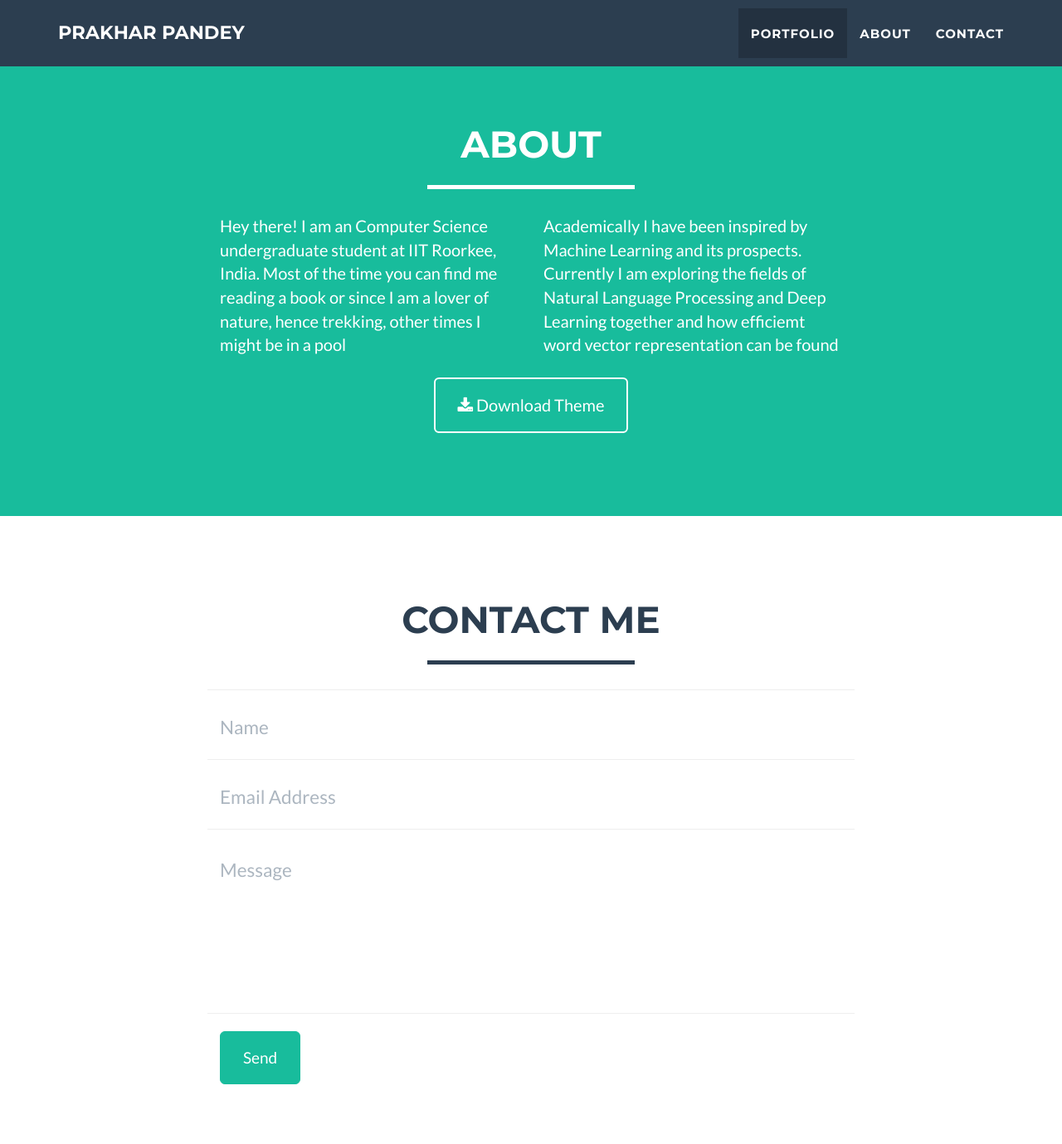
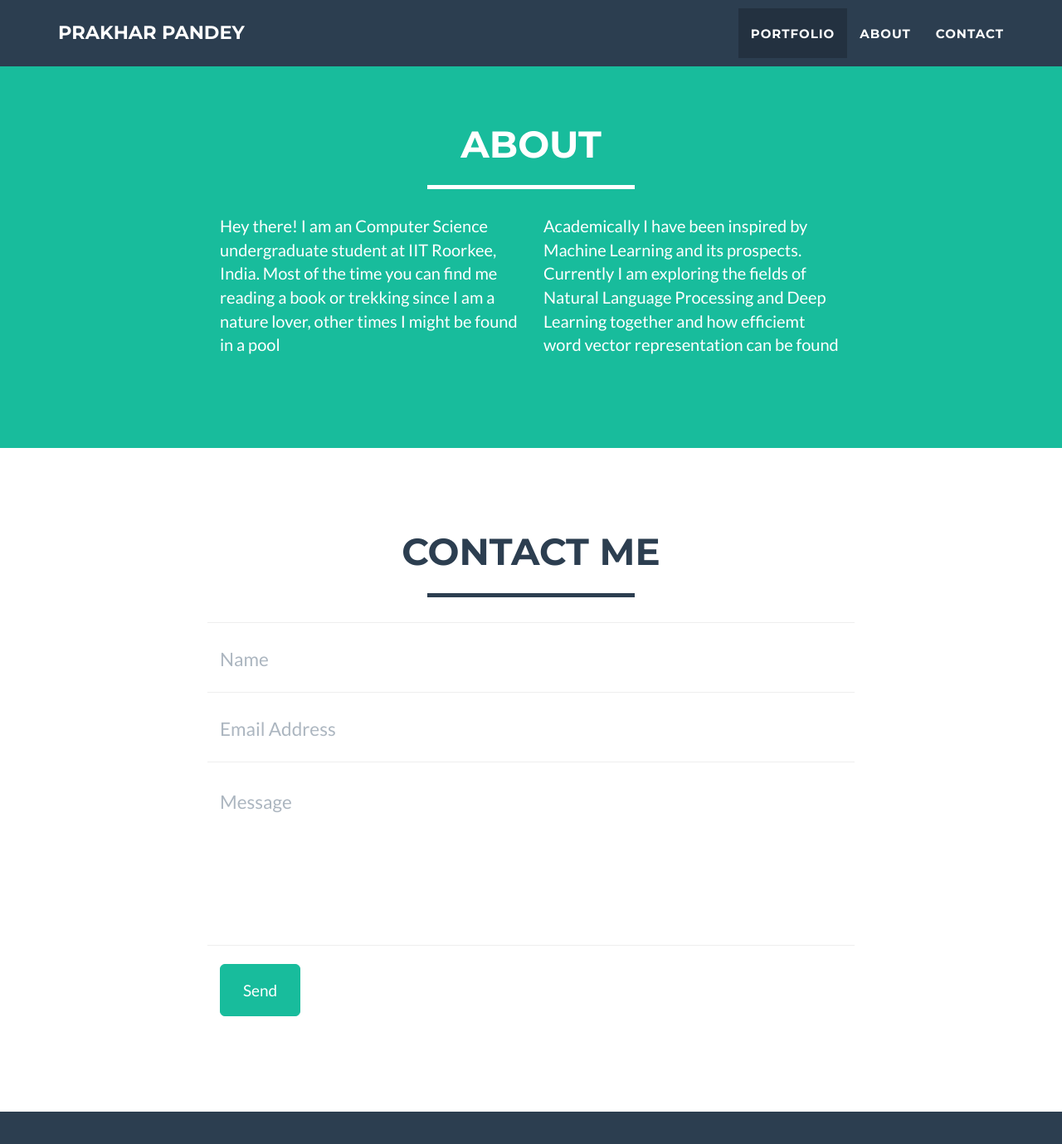
Before and after one commit to pprakhar30/pprakhar30.github.io, a Jekyll site: the page built from index.html, in a window 1280 px wide and 1400 px high, scrolled down 1600 px. Shown: the top 1379 px of the window at 83% size. Built offline with Jekyll 4.4.1, drawn with Linux system fonts in a browser that asks for light colours; some of the changed text lies outside the part shown.

Commit message:
Minor Changes

```diff
--- a/_config.yml
+++ b/_config.yml
@@ -32,7 +32,7 @@ color:
 # Footer settings
 footer:
   copyright: Prakhar Pandey
-  location: Govind Bhawan, IIT Roorkee
+  location: Location
   social: Around the Web
   credits: Credits
 
--- a/_includes/about.html
+++ b/_includes/about.html
@@ -9,16 +9,11 @@
             </div>
             <div class="row">
                 <div class="col-lg-4 col-lg-offset-2">
-                    <p>Hey there! I am an Computer Science undergraduate student at IIT Roorkee, India. Most of the time you can find me reading a book or since I am a lover of nature, hence trekking, other times I might be in a pool</p>
+                    <p>Hey there! I am an Computer Science undergraduate student at IIT Roorkee, India. Most of the time you can find me reading a book or trekking since I am a nature lover, other times I might be found in a pool</p>
                 </div>
                 <div class="col-lg-4">
                     <p>Academically I have been inspired by Machine Learning and its prospects. Currently I am exploring the fields of Natural Language Processing and Deep Learning together and how efficiemt word vector representation can be found   </p>
                 </div>
-                <div class="col-lg-8 col-lg-offset-2 text-center">
-                    <a href="#" class="btn btn-lg btn-outline">
-                        <i class="fa fa-download"></i> Download Theme
-                    </a>
-                </div>
             </div>
         </div>
     </section>
```
Also changed, not shown: 1 other file.
